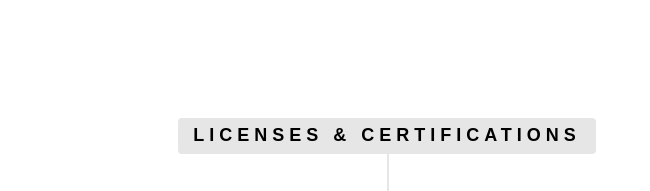
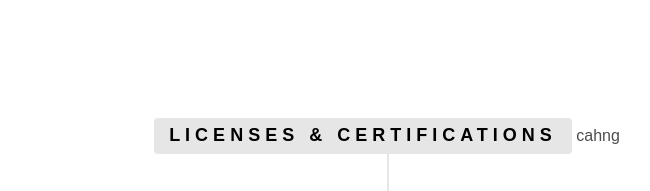
Before and after one commit to Josephchinedu/joseph, a plain HTML site: page index.html in a window 1280 px wide. Shown: the part 4189-4380 px from the top of the page, without its empty margins (253-903 px from the left). Drawn offline with Linux system fonts and the light colour scheme; some packages are replaced by stand-ins of ours; no server answers; files whose address does not match are found by name.

Commit message:
Update index.html

```diff
--- a/index.html
+++ b/index.html
@@ -390,10 +390,11 @@ that leads to meeting business goals</p>
 	<div id="fh5co-resume" class="fh5co-bg-color">
 		<div class="container">
 			<div class="row">
+
 				<div class="col-md-12 col-md-offset-0">
 					<ul class="timeline">
 						<li class="timeline-heading text-center animate-box">
-							<div><h3 class="arrow">Licenses <span>&</span> Certifications</h3></div>
+							<div><h3 class="arrow">Licenses <span>&</span> Certifications</h3> cahng</div>
 						</li>
 						<li class="animate-box timeline-unverted">
 							<div class="timeline-badge"><i class="fas fa-graduation-cap"></i></div>
```
Lines whose indentation alone changed are shown as unchanged.
